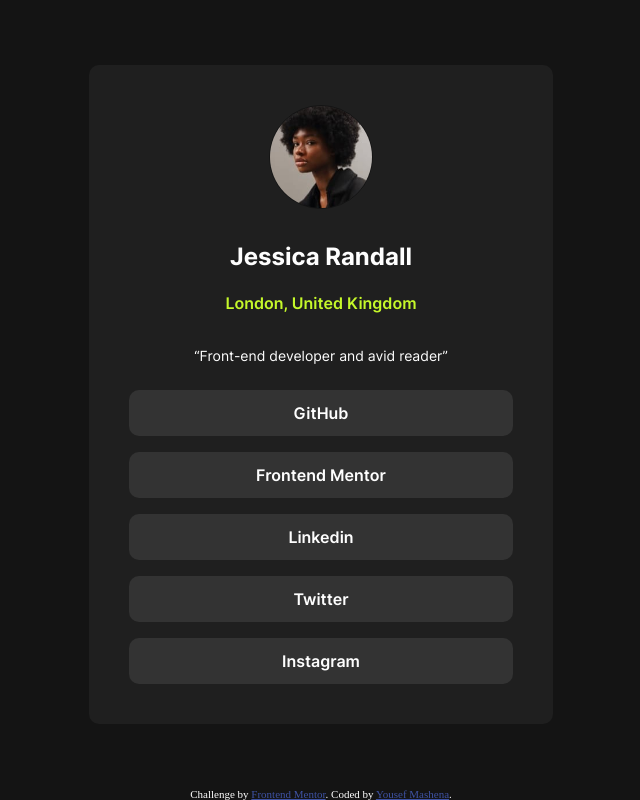
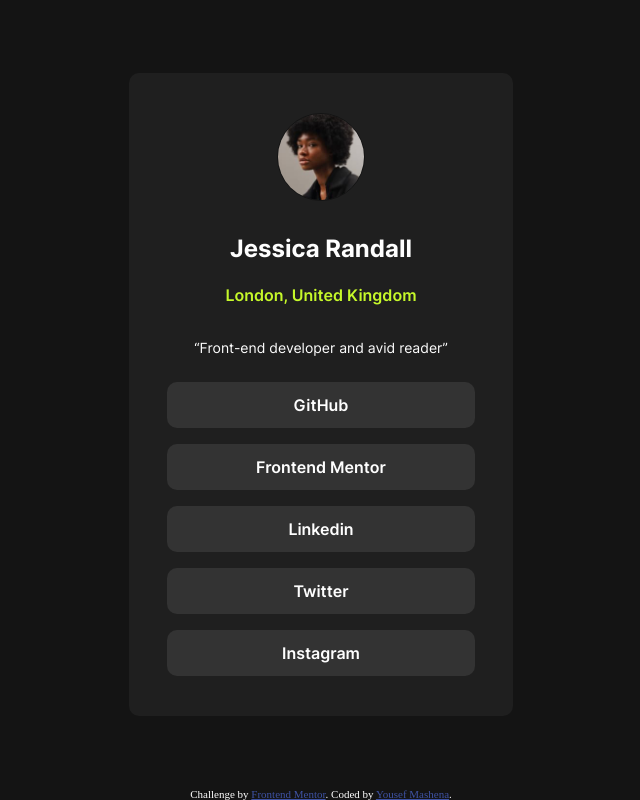
Before and after one commit to Yousef-Mashena/Social-Links, a plain HTML site: page index.html in a window 1280 px wide. Shown: the whole page, without its empty margins (319-959 px from the left). Drawn offline with Linux system fonts and the light colour scheme.

Commit message:
Fixed sizing for main container and list items

```diff
--- a/assets/styles.css
+++ b/assets/styles.css
@@ -38,6 +38,7 @@ img {
 }
 
 main {
+  max-width: 384px;
   background-color: var(--erie-black);
   margin: auto;
   display: flex;
@@ -49,7 +50,7 @@ main {
 
 .avatar-container {
   max-width: 24rem;
-  padding: 0 8.75rem 1.875rem;
+  padding: 0 6.75rem 1.875rem;
 }
 
 .details {
@@ -74,7 +75,7 @@ p > q {
 }
 
 li {
-  width: 24rem;
+  width: 19.25rem;
   list-style: none;
   margin-top: 1rem;
 }
```
Also changed, not shown: 1 other file.
